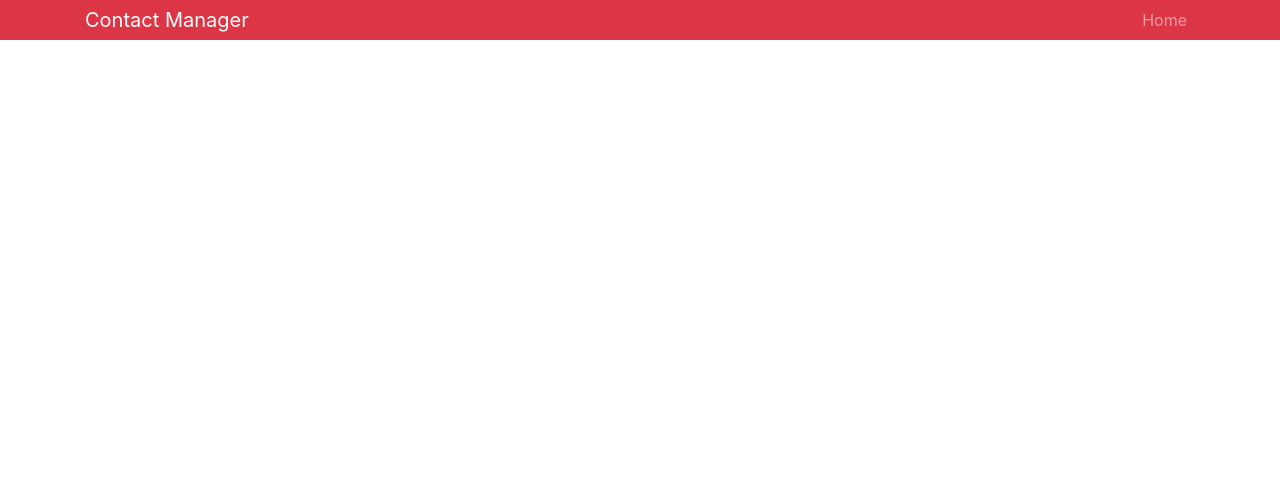
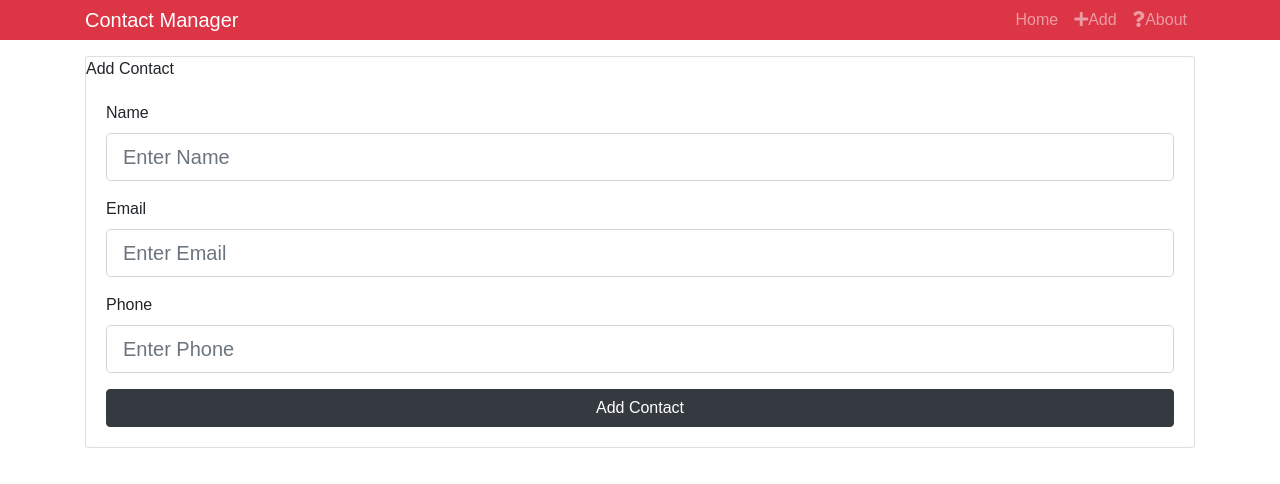
Before and after one commit to Brandontheturner/contact-manager, a React (Create React App) app: page /contact/add in a window 1280 px wide. Shown: the top 484 px of the page. Built offline with nearby package versions, Linux system fonts and the light colour scheme.

Commit message:
added routes 404, test, also lifecycle methods

```diff
--- a/src/App.js
+++ b/src/App.js
@@ -3,10 +3,12 @@ import { BrowserRouter as Router, Route, Switch } from "react-router-dom";
 import Contacts from "./components/contacts/Contacts";
 import Header from "./components/layout/Header";
 import AddContact from "./components/contacts/AddContact";
-import "./App.css";
-import "bootstrap/dist/css/bootstrap.min.css";
 import { Provider } from "./context";
 import About from "./components/pages/About";
+import NotFound from "./components/pages/NotFound";
+import Test from "./components/test/Test";
+import "bootstrap/dist/css/bootstrap.min.css";
+import "./App.css";
 
 class App extends Component {
   render() {
@@ -16,8 +18,13 @@ class App extends Component {
           <div className="App">
             <Header branding="Contact Manager" />
             <div className="container">
-              <Route exact path="/" component={Contacts} />
-              <Route exact path="/about" component={About} />
+              <Switch>
+                <Route exact path="/" component={Contacts} />
+                <Route path="/about" component={About} />
+                <Route path="/test" component={Test} />
+                <Route path="/contact/add" component={AddContact} />
+                <Route component={NotFound} />
+              </Switch>
             </div>
           </div>
         </Router>
--- a/src/components/contacts/AddContact.js
+++ b/src/components/contacts/AddContact.js
@@ -47,6 +47,8 @@ class AddContact extends Component {
       phone: "",
       errors: {}
     });
+
+    this.props.history.push("/");
   };
 
   onChange = e => this.setState({ [e.target.name]: e.target.value });
--- a/src/components/contacts/Contacts.js
+++ b/src/components/contacts/Contacts.js
@@ -10,6 +10,9 @@ class Contacts extends Component {
           const { contacts } = value;
           return (
             <React.Fragment>
+              <h1 className="display-4 mb-2">
+                <span className="text-danger">Contact </span> List
+              </h1>
               {contacts.map(contact => (
                 <Contact key={contact.id} contact={contact} />
               ))}
--- a/src/components/layout/Header.js
+++ b/src/components/layout/Header.js
@@ -1,21 +1,32 @@
 //functional component
 import React from "react";
 import PropTypes from "prop-types";
+import { Link } from "react-router-dom";
 
 const Header = props => {
   const { branding } = props;
   return (
     <nav className="navbar navbar-expand-sm navbar-dark bg-danger mb-3 py-0">
       <div className="container">
-        <a href="./" className="navbar-brand">
+        <a href="/" className="navbar-brand">
           {branding}
         </a>
         <div>
           <ul className="navbar-nav mr-auto">
             <li className="nav-item">
-              <a href="" className="nav-link">
-                Home
-              </a>
+              <Link to="/" className="nav-link">
+                <i className="fas fa-Home" /> Home
+              </Link>
+            </li>
+            <li className="nav-item">
+              <Link to="/contact/add" className="nav-link">
+                <i className="fas fa-plus" />Add
+              </Link>
+            </li>
+            <li className="nav-item">
+              <Link to="/about" className="nav-link">
+                <i className="fas fa-question" />About
+              </Link>
             </li>
           </ul>
         </div>
--- a/src/components/pages/About.js
+++ b/src/components/pages/About.js
@@ -1,6 +1,6 @@
 import React from "react";
 
-export default () => {
+export default props => {
   return (
     <div>
       <h1 className="display-4">About Contact Manager</h1>
--- /dev/null
+++ b/src/components/pages/NotFound.js
@@ -0,0 +1,10 @@
+import React from "react";
+
+export default () => {
+  return (
+    <div>
+      <h1 className="display-4">404 Page Not Found</h1>
+      <p className="lead">Sorry, this page does not exist</p>
+    </div>
+  );
+};
--- /dev/null
+++ b/src/components/test/Test.js
@@ -0,0 +1,41 @@
+import React, { Component } from "react";
+
+class Test extends Component {
+  state = {
+    test: "test"
+  };
+  componentDidMount = () => {
+    console.log("componentDidMount...");
+  };
+
+  componentWillMount = () => {
+    console.log("componentWillMount...");
+  };
+  componentDidUpdate = () => {
+    console.log("componentDidUpdate...");
+  };
+  componentWillUpdate = () => {
+    console.log("componentWillUpdate...");
+  };
+  componentWillReceiveProps = (nextProps, nextState) => {
+    console.log("componentWillRecieveProps...");
+  };
+  static getDerivedStateFromProps(nextProps, prevState) {
+    console.log("getDerivedStateFromProps");
+    return null;
+    //getDerivedStateFromProps requires a return either state or null.
+  }
+
+  //read medium article on lifecycle methods
+
+  // Lifecycle Methods-ComponentDidMount()--most commonly used, after component mounts whatever is in this function fires off.
+  render() {
+    return (
+      <div>
+        <h1>Test Compoent</h1>
+      </div>
+    );
+  }
+}
+
+export default Test;
```
Also changed, not shown: 1 other file (tests, documents, lock files or other folders).
